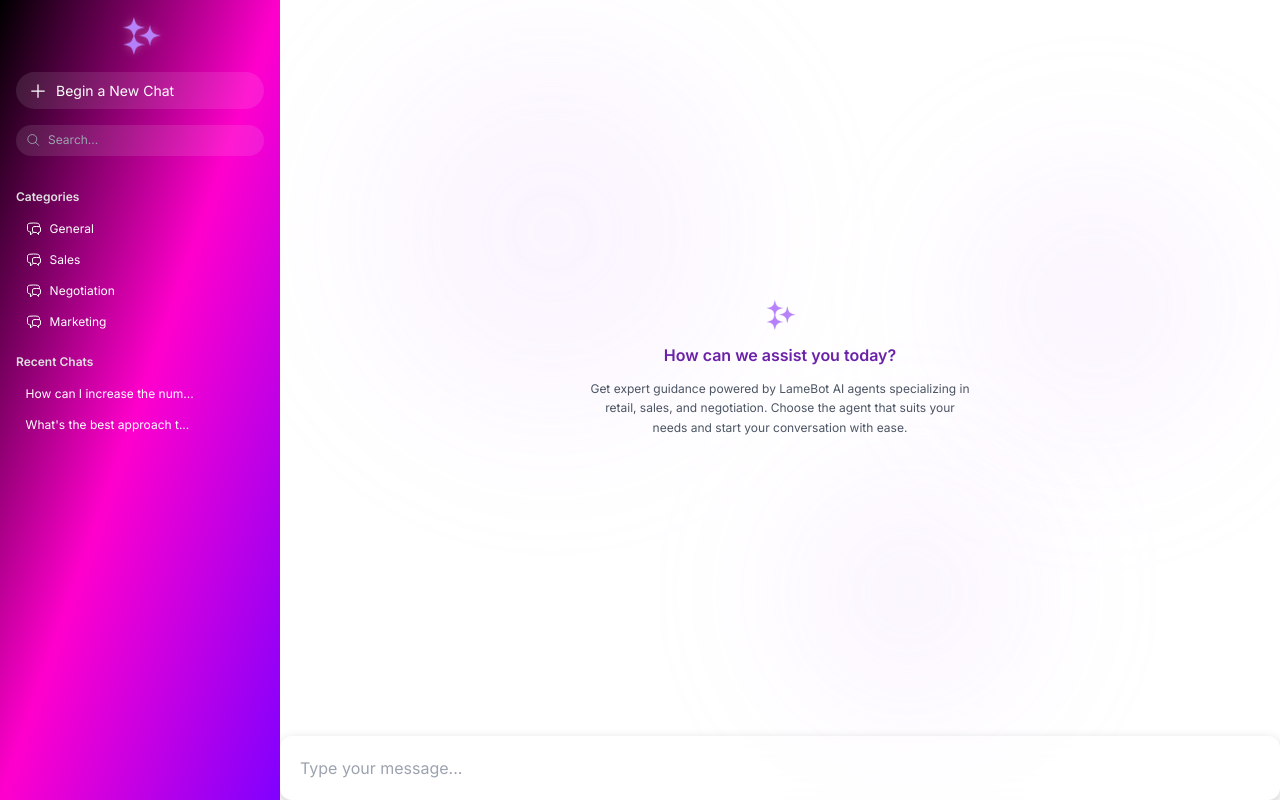
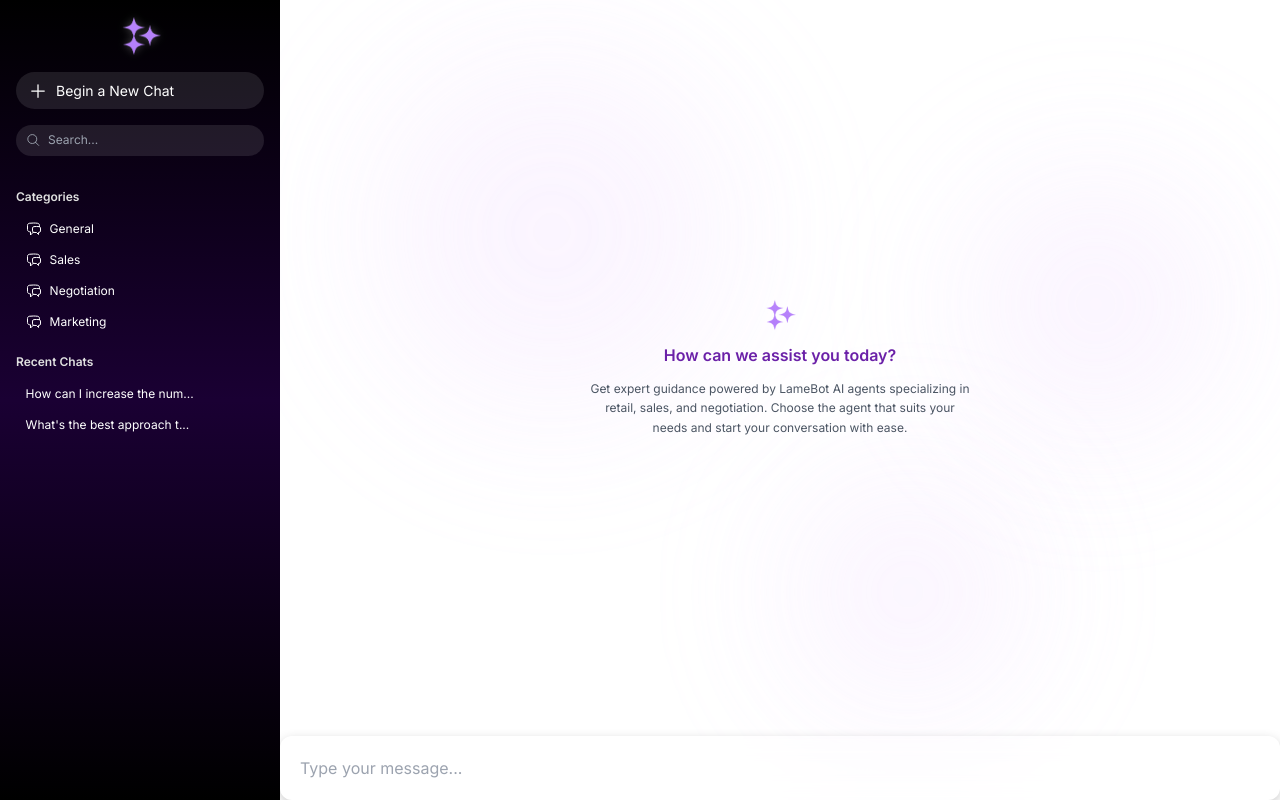
Before and after one commit to chaywen/retail-chatbot, a React (Create React App) app: page / in a window 1280 px wide. Built offline with nearby package versions, Linux system fonts and the light colour scheme.

Commit message:
Update sidebar.css

```diff
--- a/src/components/sidebar.css
+++ b/src/components/sidebar.css
@@ -1,7 +1,6 @@
 .sidebar-container {
   width: 280px;
-  background: linear-gradient(to bottom right, #000000, #ff00cc, #8000ff);
-  color: white;
+  background: linear-gradient(to bottom, #000000, #1a0033, #000000);  color: white;
   display: flex;
   flex-direction: column;
   padding: 1rem;
```
